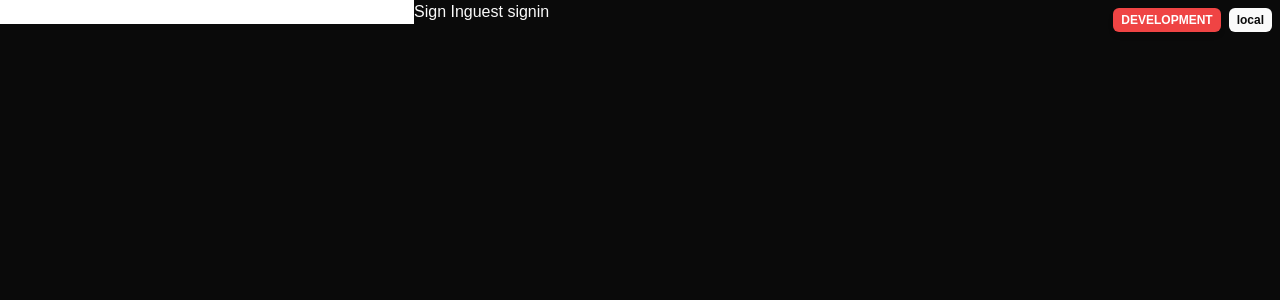
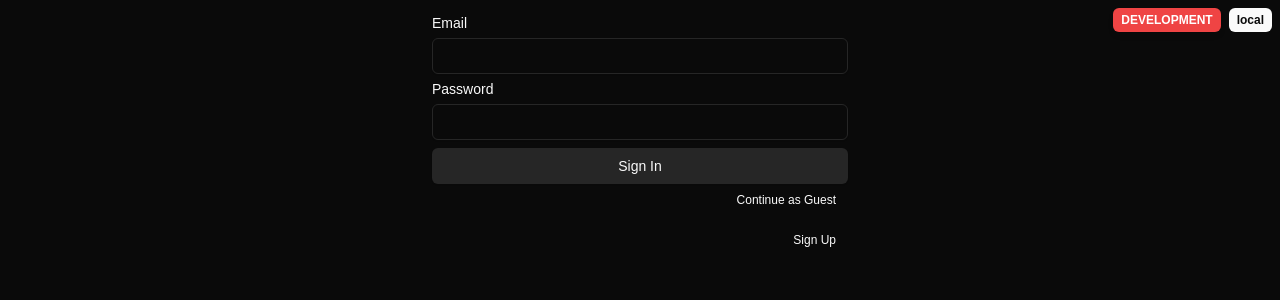
Before and after one commit to f-ffff-f/wdj, a Next.js app: page / in a window 1280 px wide. Shown: the top 300 px of the page. Built offline with nearby package versions, Linux system fonts and the light colour scheme; no server answers.

Commit message:
refactor: siginIn server action

```diff
--- a/package.json
+++ b/package.json
@@ -19,7 +19,7 @@
     "@aws-sdk/client-s3": "^3.758.0",
     "@aws-sdk/s3-request-presigner": "^3.758.0",
     "@ghr95223/decko": "^1.1.0",
-    "@hookform/resolvers": "^3.10.0",
+    "@hookform/resolvers": "^4.1.3",
     "@prisma/client": "^6.5.0",
     "@radix-ui/react-avatar": "^1.1.3",
     "@radix-ui/react-dialog": "^1.1.6",
--- a/src/components/Auth/Signin/Form.tsx
+++ b/src/components/Auth/Signin/Form.tsx
@@ -1,122 +1,83 @@
-/** @deprecated */
 'use client'
 
 import { Button } from '@/components/ui/button'
-import { Form, FormControl, FormField, FormItem, FormLabel, FormMessage } from '@/components/ui/form'
 import { Input } from '@/components/ui/input'
-import { useClientAuth } from '@/lib/client/hooks/useClientAuth'
-import { zodResolver } from '@hookform/resolvers/zod'
+import { Label } from '@/components/ui/label'
+import TurnstileWidget from '@/lib/client/components/TurnstileWidget'
 import Link from 'next/link'
-import { useForm } from 'react-hook-form'
-import * as z from 'zod'
-import { MemberSigninSchema } from '@/lib/shared/validations/userSchemas'
 import { useState } from 'react'
-import { useGuestMutation } from '@/lib/client/hooks/useGuestMutation'
-import TurnstileWidget from '@/lib/client/components/TurnstileWidget'
-
-const SigninForm = () => {
-    const { signInMutation } = useClientAuth()
-    const { createGuestAndSignInMutation } = useGuestMutation(async (data, variables) => {
-        await signInMutation.mutateAsync({
-            guestUserId: data.id,
-            token: variables.token,
-        })
-    })
-    const [remountKey, setRemountKey] = useState(0)
-
-    const form = useForm<z.infer<typeof MemberSigninSchema>>({
-        resolver: zodResolver(MemberSigninSchema),
-        defaultValues: {
-            email: '',
-            password: '',
-            token: '',
-        },
-    })
-
-    const { watch } = form
-    const token = watch('token')
-
-    const handleSignIn = async (data: z.infer<typeof MemberSigninSchema>) => {
-        try {
-            await signInMutation.mutateAsync({
-                email: data.email,
-                password: data.password,
-                token: data.token,
-            })
-        } catch {
-            setRemountKey((prev) => prev + 1)
-            form.setValue('token', '')
-        }
+interface SignInFormProps {
+    action: (formData: FormData) => Promise<{
+        success?: boolean
+        message?: string
+        error?: unknown
+    }>
 }
 
-    const handleGuestSignIn = async () => {
-        const currentToken = form.getValues('token')
-        if (!currentToken) return
+const SignInForm = ({ action }: SignInFormProps) => {
+    const [turnstileToken, setTurnstileToken] = useState<string>('')
+    const [resetTrigger, setResetTrigger] = useState<number>(0)
 
-        try {
-            await createGuestAndSignInMutation.mutateAsync({ token: currentToken })
-        } catch {
-            setRemountKey((prev) => prev + 1)
-            form.setValue('token', '')
-        }
+    const handleTokenChange = (token: string) => {
+        setTurnstileToken(token)
     }
 
-    const handleTokenChange = (newToken: string) => {
-        form.setValue('token', newToken)
+    const handleAction = async (e: React.FormEvent<HTMLFormElement>) => {
+        e.preventDefault()
+
+        // Get the form data
+        const formData = new FormData(e.currentTarget)
+
+        // Add the turnstile token to the form data
+        formData.append('turnstileToken', turnstileToken)
+
+        // Determine which button was clicked
+        const submitButton = document.activeElement as HTMLButtonElement
+        if (submitButton?.name) {
+            formData.append(submitButton.name, submitButton.value)
         }
-    const isPending = signInMutation.isPending || createGuestAndSignInMutation.isPending
+
+        // Call the server action
+        const result = await action(formData)
+
+        if (result.error) {
+            alert(result.error)
+        }
+        // Reset the Turnstile widget after submission
+        setResetTrigger((prev) => prev + 1)
+    }
 
     return (
         <div className="max-w-md m-auto p-4">
-            <Form {...form}>
-                <form onSubmit={form.handleSubmit(handleSignIn)} className="space-y-4">
-                    <fieldset disabled={!token || isPending}>
+            <form onSubmit={handleAction}>
+                <fieldset disabled={false}>
                     <div className="flex flex-col gap-2">
-                            <FormField
-                                control={form.control}
-                                name="email"
-                                render={({ field }) => (
-                                    <FormItem>
-                                        <FormLabel>email</FormLabel>
-                                        <FormControl>
-                                            <Input type="email" {...field} />
-                                        </FormControl>
-                                        <FormMessage />
-                                    </FormItem>
-                                )}
-                            />
-                            <FormField
-                                control={form.control}
-                                name="password"
-                                render={({ field }) => (
-                                    <FormItem>
-                                        <FormLabel>password</FormLabel>
-                                        <FormControl>
-                                            <Input type="password" {...field} />
-                                        </FormControl>
-                                        <FormMessage />
-                                    </FormItem>
-                                )}
-                            />
-                            <Button type="submit" className="w-full">
-                                Login
+                        <Label htmlFor="email">Email</Label>
+                        <Input type="email" name="email" />
+
+                        <Label htmlFor="password">Password</Label>
+                        <Input type="password" name="password" />
+
+                        <input type="hidden" name="turnstileToken" value={turnstileToken} />
+
+                        <Button type="submit" name="userSignin" value="true" className="w-full">
+                            Sign In
                         </Button>
                     </div>
                     <div className="flex flex-col items-end gap-2">
-                            <Button type="button" variant="link" size="sm" onClick={handleGuestSignIn}>
+                        <Button type="submit" name="guestSignin" value="true" variant="link" size="sm">
                             Continue as Guest
                         </Button>
                         <Button variant="link" size="sm">
                             <Link href="/signup">Sign Up</Link>
                         </Button>
                     </div>
+                </fieldset>
 
-                        <TurnstileWidget onTokenChange={handleTokenChange} resetTrigger={remountKey} />
-                    </fieldset>
+                <TurnstileWidget onTokenChange={handleTokenChange} resetTrigger={resetTrigger} />
             </form>
-            </Form>
         </div>
     )
 }
 
-export default SigninForm
+export default SignInForm
--- a/src/components/Auth/Signin/NewForm.tsx
+++ /dev/null
@@ -1,65 +0,0 @@
-'use client'
-
-import { useState } from 'react'
-import TurnstileWidget from '@/lib/client/components/TurnstileWidget'
-
-interface SignInFormProps {
-    action: (formData: FormData) => Promise<{
-        success?: boolean
-        message?: string
-        error?: unknown
-    }>
-}
-
-const SignInForm = ({ action }: SignInFormProps) => {
-    const [turnstileToken, setTurnstileToken] = useState<string>('')
-    const [resetTrigger, setResetTrigger] = useState<number>(0)
-
-    const handleTokenChange = (token: string) => {
-        setTurnstileToken(token)
-    }
-
-    const handleSubmit = async (e: React.FormEvent<HTMLFormElement>) => {
-        e.preventDefault()
-
-        // Get the form data
-        const formData = new FormData(e.currentTarget)
-
-        // Add the turnstile token to the form data
-        formData.append('turnstileToken', turnstileToken)
-
-        // Determine which button was clicked
-        const submitButton = document.activeElement as HTMLButtonElement
-        if (submitButton?.name) {
-            formData.append(submitButton.name, submitButton.value)
-        }
-
-        // Call the server action
-        const result = await action(formData)
-
-        if (result.error) {
-            alert(result.error)
-        }
-        // Reset the Turnstile widget after submission
-        setResetTrigger((prev) => prev + 1)
-    }
-
-    return (
-        <form onSubmit={handleSubmit}>
-            <input type="email" name="email" />
-            <input type="password" name="password" />
-            <input type="hidden" name="turnstileToken" value={turnstileToken} />
-
-            <button type="submit" name="userSignin" value="true">
-                Sign In
-            </button>
-            <button type="submit" name="guestSignin" value="true">
-                guest signin
-            </button>
-
-            <TurnstileWidget onTokenChange={handleTokenChange} resetTrigger={resetTrigger} />
-        </form>
-    )
-}
-
-export default SignInForm
--- a/src/components/Auth/Signin/index.tsx
+++ b/src/components/Auth/Signin/index.tsx
@@ -1,6 +1,7 @@
 import { signIn } from '@/auth'
-import NewForm from '@/components/Auth/Signin/NewForm'
+import NewForm from '@/components/Auth/Signin/Form'
 import { prisma } from '@/lib/shared/prisma'
+import { GuestSigninSchema, MemberSigninSchema } from '@/lib/shared/validations/userSchemas'
 import { Role } from '@prisma/client'
 
 const Signin = () => {
@@ -26,6 +27,15 @@ const Signin = () => {
 
         // Next.js에서는 리다이렉트 함수(예: redirect() 또는 signIn 내부에서 발생하는 리다이렉트 로직)가 의도적으로 예외(즉, NEXT_REDIRECT)를 던지는데, 이 예외를 catch하면 Next.js가 리다이렉트를 제대로 수행하지 못합니다.
         if (formData.get('userSignin')) {
+            const result = MemberSigninSchema.safeParse({
+                email: formData.get('email'),
+                password: formData.get('password'),
+            })
+
+            if (!result.success) {
+                return { error: result.error.issues.map((issue) => issue.message).join(' ') }
+            }
+
             try {
                 // Extract the values you need from formData
                 const email = formData.get('email') as string
@@ -41,6 +51,9 @@ const Signin = () => {
                 if (error instanceof Error && error.message === 'NEXT_REDIRECT') {
                     throw error
                 }
+                if (error instanceof Error && error.name === 'CredentialsSignin') {
+                    return { error: 'email or password is incorrect' }
+                }
                 return { error }
             }
         } else {
@@ -51,10 +64,19 @@ const Signin = () => {
                     },
                 })
 
-                const result = await signIn('credentials', {
+                const result = GuestSigninSchema.safeParse({
+                    guestUserId: null,
+                })
+
+                if (!result.success) {
+                    return { error: result.error.issues.map((issue) => issue.message).join(' ') }
+                }
+
+                await signIn('credentials', {
                     guestUserId: guestUser.id,
                 })
-                return result
+
+                return { success: true, message: 'login successful' }
             } catch (error: unknown) {
                 if (error instanceof Error && error.message === 'NEXT_REDIRECT') {
                     throw error
```
Also changed, not shown: 1 other file (tests, documents, lock files or other folders). Lines whose indentation alone changed are shown as unchanged.
